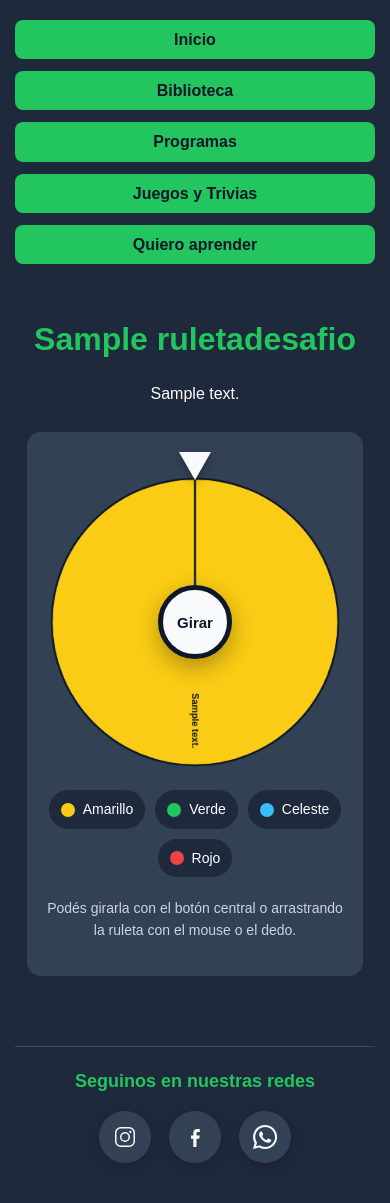
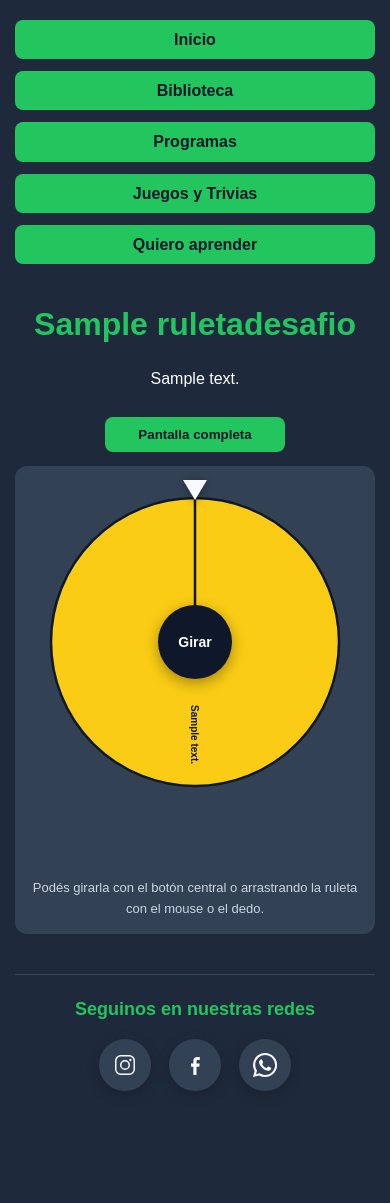
Before and after one commit to lucassantiagoantunez/escuela-formacion-scout-sl, a Django app: page /ruletas/1/ in a window 390 px wide. After the commit the page ends 1091 px from the top, so only its background shows below. Run offline with Django 5.2, Linux system fonts and the light colour scheme; tables that the repository leaves empty hold one stand-in row (values such as "Sample post"); some libraries are stand-ins or nearby versions.

Commit message:
Mejorar experiencia movil de juegos interactivos

```diff
--- a/core/static/core/css/detalle_ruleta.css
+++ b/core/static/core/css/detalle_ruleta.css
@@ -1,232 +1,277 @@
-/* ==================================================
-   BLOQUE RULETA DETALLE 1 - CONTENEDOR GENERAL
-================================================== */
 .detalle-ruleta-contenedor {
-    max-width: 1000px;
+    max-width: 960px;
     margin: 0 auto;
-    padding: 20px 20px 40px 20px;
+    text-align: center;
 }
 
-/* ==================================================
-   BLOQUE RULETA DETALLE 2 - CABECERA
-================================================== */
 .detalle-ruleta-descripcion {
     max-width: 760px;
     margin: 0 auto 25px;
-    text-align: center;
     color: white;
     line-height: 1.7;
 }
 
-/* ==================================================
-   BLOQUE RULETA DETALLE 3 - ESTRUCTURA PRINCIPAL
-================================================== */
+.detalle-ruleta-mobile-tools {
+    display: none;
+}
+
 .detalle-ruleta-caja {
     background-color: #334155;
-    padding: 25px;
-    border-radius: 14px;
-    text-align: center;
+    padding: 20px;
+    margin: 20px auto;
+    border-radius: 12px;
+    max-width: 760px;
 }
 
 .detalle-ruleta-zona {
-    position: relative;
-    max-width: 430px;
-    margin: 0 auto;
+    display: flex;
+    flex-direction: column;
+    align-items: center;
+    justify-content: center;
+    margin-bottom: 16px;
 }
 
-/* ==================================================
-   BLOQUE RULETA DETALLE 4 - MARCADOR SUPERIOR
-================================================== */
 .detalle-ruleta-marcador {
     width: 0;
     height: 0;
-    margin: 0 auto -6px auto;
-    border-left: 16px solid transparent;
-    border-right: 16px solid transparent;
-    border-top: 28px solid #f8fafc;
-    filter: drop-shadow(0 3px 4px rgba(0, 0, 0, 0.35));
+    margin: 0 auto -10px;
+    border-left: 14px solid transparent;
+    border-right: 14px solid transparent;
+    border-top: 24px solid #f8fafc;
+    filter: drop-shadow(0 2px 4px rgba(0, 0, 0, 0.35));
     position: relative;
     z-index: 3;
 }
 
-/* ==================================================
-   BLOQUE RULETA DETALLE 5 - CANVAS
-================================================== */
 .detalle-ruleta-lienzo-contenedor {
     position: relative;
-    width: 100%;
-    max-width: 380px;
+    width: min(100%, 380px);
     aspect-ratio: 1 / 1;
     margin: 0 auto;
 }
 
 .detalle-ruleta-canvas {
+    display: block;
     width: 100%;
     height: 100%;
-    display: block;
-    border-radius: 50%;
+    touch-action: none;
     cursor: grab;
-    touch-action: none;
-    user-select: none;
 }
 
 .detalle-ruleta-canvas.arrastrando {
     cursor: grabbing;
 }
 
-/* ==================================================
-   BLOQUE RULETA DETALLE 6 - BOTÓN CENTRAL
-================================================== */
 .detalle-ruleta-boton-centro {
     position: absolute;
     inset: 50% auto auto 50%;
     transform: translate(-50%, -50%);
-    width: 86px;
-    height: 86px;
+    width: 88px;
+    height: 88px;
     border-radius: 50%;
-    border: 5px solid #0f172a;
-    background-color: #f8fafc;
-    color: #0f172a;
-    font-size: 18px;
+    border: none;
+    background-color: #0f172a;
+    color: white;
     font-weight: bold;
+    font-size: 15px;
     cursor: pointer;
-    box-shadow: 0 8px 22px rgba(0, 0, 0, 0.3);
-    z-index: 4;
-    transition: 0.2s ease;
+    box-shadow: 0 4px 14px rgba(0, 0, 0, 0.35);
+    z-index: 2;
 }
 
 .detalle-ruleta-boton-centro:hover {
-    transform: translate(-50%, -50%) scale(1.03);
+    background-color: #1e293b;
 }
 
 .detalle-ruleta-boton-centro:disabled {
-    opacity: 0.75;
-    cursor: wait;
-    transform: translate(-50%, -50%);
+    opacity: 0.7;
+    cursor: not-allowed;
 }
 
-/* ==================================================
-   BLOQUE RULETA DETALLE 7 - RESULTADO
-================================================== */
 .detalle-ruleta-resultado {
-    margin-top: 25px;
-    display: none;
+    max-width: 520px;
+    margin: 14px auto 0;
+    opacity: 0;
+    transform: translateY(8px);
+    transition: opacity 0.25s ease, transform 0.25s ease;
 }
 
 .detalle-ruleta-resultado.activo {
-    display: block;
-}
-
-.detalle-ruleta-resultado.activo .detalle-ruleta-resultado-caja {
-    animation: ruletaResultadoPop 0.35s ease;
+    opacity: 1;
+    transform: translateY(0);
 }
 
 .detalle-ruleta-resultado-caja {
-    max-width: 760px;
-    margin: 0 auto;
-    border-radius: 14px;
-    padding: 20px;
+    min-height: 68px;
+    display: flex;
+    align-items: center;
+    justify-content: center;
+    padding: 14px 16px;
+    border-radius: 12px;
     color: #0f172a;
-    font-weight: bold;
-    line-height: 1.7;
-}
-
-.resultado-tipo {
-    display: inline-block;
-    margin-bottom: 10px;
-    padding: 6px 12px;
-    border-radius: 999px;
-    background-color: rgba(15, 23, 42, 0.18);
-    font-size: 13px;
-    text-transform: uppercase;
-    letter-spacing: 0.5px;
+    font-weight: 800;
+    box-shadow: inset 0 0 0 2px rgba(15, 23, 42, 0.15);
 }
 
 .resultado-texto {
-    font-size: 24px;
     margin: 0;
+    font-size: 20px;
+    line-height: 1.3;
+    text-align: center;
 }
 
-@keyframes ruletaResultadoPop {
-    0% {
-        transform: scale(0.88);
-        opacity: 0;
-    }
-    70% {
-        transform: scale(1.04);
-        opacity: 1;
-    }
-    100% {
-        transform: scale(1);
-        opacity: 1;
-    }
-}
-
-/* ==================================================
-   BLOQUE RULETA DETALLE 8 - REFERENCIAS
-================================================== */
 .detalle-ruleta-ayuda {
-    margin-top: 20px;
+    margin: 14px 0 0;
     color: #cbd5e1;
-    text-align: center;
     line-height: 1.6;
     font-size: 14px;
 }
 
-.detalle-ruleta-leyenda {
-    display: flex;
-    justify-content: center;
-    flex-wrap: wrap;
-    gap: 10px;
-    margin-top: 20px;
+.detalle-ruleta-vacio {
+    color: white;
+    line-height: 1.6;
+    margin: 0;
 }
 
-.detalle-ruleta-leyenda-item {
-    display: inline-flex;
-    align-items: center;
-    gap: 8px;
-    background-color: #1e293b;
-    padding: 8px 12px;
-    border-radius: 999px;
-    font-size: 14px;
-    color: white;
-}
+/* MÓVIL */
+@media (hover: none) and (pointer: coarse), (max-width: 768px) {
+    .detalle-ruleta-mobile-tools {
+        display: flex;
+        justify-content: center;
+        margin: 0 auto 14px;
+    }
 
-.detalle-ruleta-color {
-    width: 14px;
-    height: 14px;
-    border-radius: 50%;
-    display: inline-block;
-}
-
-/* ==================================================
-   BLOQUE RULETA DETALLE 9 - MENSAJE VACÍO
-================================================== */
-.detalle-ruleta-vacio {
-    text-align: center;
-    line-height: 1.7;
-    color: white;
-}
-
-/* ==================================================
-   BLOQUE RULETA DETALLE 10 - RESPONSIVE
-================================================== */
-@media (max-width: 768px) {
-    .detalle-ruleta-contenedor {
-        padding: 15px 12px 30px 12px;
+    .detalle-ruleta-mobile-tools .boton-verde {
+        width: auto;
+        min-width: 180px;
+        max-width: 240px;
+        margin: 0;
+        text-align: center;
     }
 
     .detalle-ruleta-caja {
-        padding: 20px;
+        padding: 14px;
+        margin: 14px auto;
+        border-radius: 12px;
+    }
+
+    .detalle-ruleta-lienzo-contenedor {
+        width: min(100%, 300px);
     }
 
     .detalle-ruleta-boton-centro {
         width: 74px;
         height: 74px;
-        font-size: 15px;
+        font-size: 14px;
+    }
+
+    .detalle-ruleta-marcador {
+        margin-bottom: -8px;
+        border-left-width: 12px;
+        border-right-width: 12px;
+        border-top-width: 20px;
+    }
+
+    .detalle-ruleta-resultado {
+        max-width: 100%;
+        margin-top: 12px;
+    }
+
+    .detalle-ruleta-resultado-caja {
+        min-height: 58px;
+        padding: 12px 14px;
     }
 
     .resultado-texto {
-        font-size: 20px;
+        font-size: 18px;
+        line-height: 1.25;
+    }
+
+    .detalle-ruleta-ayuda {
+        margin-top: 12px;
+        font-size: 13px;
     }
 }
+
+/* FULLSCREEN */
+.detalle-ruleta-caja:fullscreen,
+.detalle-ruleta-caja:-webkit-full-screen {
+    width: 100vw;
+    max-width: none;
+    height: 100dvh;
+    margin: 0;
+    padding: 14px;
+    box-sizing: border-box;
+    background-color: #0f172a;
+    border-radius: 0;
+    overflow-y: auto;
+    display: flex;
+    flex-direction: column;
+    align-items: center;
+    justify-content: center;
+}
+
+.detalle-ruleta-caja:fullscreen .detalle-ruleta-zona,
+.detalle-ruleta-caja:-webkit-full-screen .detalle-ruleta-zona {
+    margin-bottom: 14px;
+}
+
+.detalle-ruleta-caja:fullscreen .detalle-ruleta-lienzo-contenedor,
+.detalle-ruleta-caja:-webkit-full-screen .detalle-ruleta-lienzo-contenedor {
+    width: min(100%, 78vw, 430px, 58vh);
+}
+
+.detalle-ruleta-caja:fullscreen .detalle-ruleta-boton-centro,
+.detalle-ruleta-caja:-webkit-full-screen .detalle-ruleta-boton-centro {
+    width: 82px;
+    height: 82px;
+    font-size: 15px;
+}
+
+.detalle-ruleta-caja:fullscreen .detalle-ruleta-resultado,
+.detalle-ruleta-caja:-webkit-full-screen .detalle-ruleta-resultado {
+    max-width: min(100%, 560px);
+    margin-top: 10px;
+}
+
+.detalle-ruleta-caja:fullscreen .detalle-ruleta-resultado-caja,
+.detalle-ruleta-caja:-webkit-full-screen .detalle-ruleta-resultado-caja {
+    min-height: 64px;
+    padding: 14px 16px;
+}
+
+.detalle-ruleta-caja:fullscreen .resultado-texto,
+.detalle-ruleta-caja:-webkit-full-screen .resultado-texto {
+    font-size: 18px;
+}
+
+.detalle-ruleta-caja:fullscreen .detalle-ruleta-ayuda,
+.detalle-ruleta-caja:-webkit-full-screen .detalle-ruleta-ayuda {
+    margin-top: 10px;
+    font-size: 13px;
+    max-width: 520px;
+}
+
+@media (max-width: 768px) {
+    .detalle-ruleta-caja:fullscreen,
+    .detalle-ruleta-caja:-webkit-full-screen {
+        padding: 10px;
+    }
+
+    .detalle-ruleta-caja:fullscreen .detalle-ruleta-lienzo-contenedor,
+    .detalle-ruleta-caja:-webkit-full-screen .detalle-ruleta-lienzo-contenedor {
+        width: min(100%, 84vw, 340px, 50vh);
+    }
+
+    .detalle-ruleta-caja:fullscreen .detalle-ruleta-boton-centro,
+    .detalle-ruleta-caja:-webkit-full-screen .detalle-ruleta-boton-centro {
+        width: 72px;
+        height: 72px;
+        font-size: 14px;
+    }
+
+    .detalle-ruleta-caja:fullscreen .resultado-texto,
+    .detalle-ruleta-caja:-webkit-full-screen .resultado-texto {
+        font-size: 16px;
+    }
+}
--- a/core/templates/core/detalle_ruleta.html
+++ b/core/templates/core/detalle_ruleta.html
@@ -17,8 +17,14 @@
         </div>
     {% endif %}
 
+    <div class="detalle-ruleta-mobile-tools">
+        <button type="button" id="btn-fullscreen-ruleta" class="boton-verde">
+            Pantalla completa
+        </button>
+    </div>
+
     {% if sectores %}
-        <div class="detalle-ruleta-caja">
+        <div class="detalle-ruleta-caja" id="ruleta-fullscreen-target">
             <div class="detalle-ruleta-zona">
                 <div class="detalle-ruleta-marcador"></div>
 
@@ -33,28 +39,8 @@
 
             <div id="resultado-ruleta" class="detalle-ruleta-resultado">
                 <div id="resultado-ruleta-caja" class="detalle-ruleta-resultado-caja">
-                    <div id="resultado-tipo" class="resultado-tipo"></div>
                     <p id="resultado-texto" class="resultado-texto"></p>
                 </div>
-            </div>
-
-            <div class="detalle-ruleta-leyenda">
-                <span class="detalle-ruleta-leyenda-item">
-                    <span class="detalle-ruleta-color" style="background-color: #facc15;"></span>
-                    Amarillo
-                </span>
-                <span class="detalle-ruleta-leyenda-item">
-                    <span class="detalle-ruleta-color" style="background-color: #22c55e;"></span>
-                    Verde
-                </span>
-                <span class="detalle-ruleta-leyenda-item">
-                    <span class="detalle-ruleta-color" style="background-color: #38bdf8;"></span>
-                    Celeste
-                </span>
-                <span class="detalle-ruleta-leyenda-item">
-                    <span class="detalle-ruleta-color" style="background-color: #ef4444;"></span>
-                    Rojo
-                </span>
             </div>
 
             <p class="detalle-ruleta-ayuda">
@@ -78,16 +64,17 @@
             const canvas = document.getElementById('ruleta-canvas');
             const ctx = canvas.getContext('2d');
             const btnGirar = document.getElementById('btn-girar');
+            const btnFullscreen = document.getElementById('btn-fullscreen-ruleta');
+            const fullscreenTarget = document.getElementById('ruleta-fullscreen-target');
+
             const resultadoBloque = document.getElementById('resultado-ruleta');
             const resultadoCaja = document.getElementById('resultado-ruleta-caja');
-            const resultadoTipo = document.getElementById('resultado-tipo');
             const resultadoTexto = document.getElementById('resultado-texto');
+
+            const lienzoContenedor = canvas.closest('.detalle-ruleta-lienzo-contenedor');
 
             const sectores = JSON.parse(document.getElementById('sectores-ruleta-data').textContent);
             const coloresBase = ['#facc15', '#22c55e', '#38bdf8', '#ef4444'];
-            const radio = canvas.width / 2;
-            const centroX = radio;
-            const centroY = radio;
 
             let audioContext = null;
             let anguloActual = -Math.PI / 2;
@@ -99,18 +86,13 @@
             let ultimoIndiceTick = null;
             let ultimoTimestamp = null;
 
+            let canvasSize = 380;
+            let radio = canvasSize / 2;
+            let centroX = radio;
+            let centroY = radio;
+
             function obtenerColor(index) {
                 return coloresBase[index % coloresBase.length];
-            }
-
-            function formatearTipo(tipo) {
-                if (tipo === 'prenda_castigo') {
-                    return 'Prenda o castigo';
-                }
-                if (tipo === 'buena_accion') {
-                    return 'Buena acción diaria';
-                }
-                return 'Resultado';
             }
 
             function asegurarAudio() {
@@ -150,8 +132,33 @@
                     oscillator.start(audioContext.currentTime);
                     oscillator.stop(audioContext.currentTime + 0.05);
                 } catch (error) {
-                    // los navegadores aman sabotear cosas simples
+                    // los navegadores aman arruinar cosas simples
                 }
+            }
+
+            function redimensionarCanvas() {
+                if (!lienzoContenedor) {
+                    return;
+                }
+
+                const anchoDisponible = Math.min(lienzoContenedor.clientWidth || 380, 380);
+                const size = Math.max(anchoDisponible, 220);
+                const ratio = window.devicePixelRatio || 1;
+
+                canvasSize = size;
+                radio = canvasSize / 2;
+                centroX = radio;
+                centroY = radio;
+
+                canvas.style.width = `${canvasSize}px`;
+                canvas.style.height = `${canvasSize}px`;
+                canvas.width = Math.floor(canvasSize * ratio);
+                canvas.height = Math.floor(canvasSize * ratio);
+
+                ctx.setTransform(1, 0, 0, 1, 0, 0);
+                ctx.scale(ratio, ratio);
+
+                dibujarRuleta();
             }
 
             function obtenerAnguloPuntero(evento) {
@@ -167,9 +174,11 @@
 
             function normalizarAngulo(angulo) {
                 let valor = angulo % (Math.PI * 2);
+
                 if (valor < 0) {
                     valor += Math.PI * 2;
                 }
+
                 return valor;
             }
 
@@ -195,7 +204,7 @@
             }
 
             function dibujarRuleta() {
-                ctx.clearRect(0, 0, canvas.width, canvas.height);
+                ctx.clearRect(0, 0, canvasSize, canvasSize);
 
                 const cantidad = sectores.length;
                 const anguloPorSector = (Math.PI * 2) / cantidad;
@@ -221,17 +230,18 @@
                     ctx.rotate(inicio + anguloPorSector / 2);
                     ctx.textAlign = 'right';
                     ctx.fillStyle = '#0f172a';
-                    ctx.font = 'bold 12px Arial';
+                    ctx.font = `bold ${Math.max(10, Math.floor(canvasSize * 0.032))}px Arial`;
 
                     const textoOriginal = sectores[i].texto || '';
-                    const texto = textoOriginal.length > 18 ? textoOriginal.slice(0, 18) + '…' : textoOriginal;
+                    const limite = canvasSize < 300 ? 14 : 18;
+                    const texto = textoOriginal.length > limite ? textoOriginal.slice(0, limite) + '…' : textoOriginal;
 
                     ctx.fillText(texto, radio - 28, 4);
                     ctx.restore();
                 }
 
                 ctx.beginPath();
-                ctx.arc(centroX, centroY, 30, 0, Math.PI * 2);
+                ctx.arc(centroX, centroY, Math.max(24, Math.floor(canvasSize * 0.08)), 0, Math.PI * 2);
                 ctx.fillStyle = '#0f172a';
                 ctx.fill();
             }
@@ -240,7 +250,6 @@
                 const sector = sectores[indice];
                 const color = obtenerColor(indice);
 
-                resultadoTipo.textContent = formatearTipo(sector.tipo);
                 resultadoTexto.textContent = sector.texto;
                 resultadoCaja.style.backgroundColor = color;
 
@@ -339,6 +348,7 @@
                 ultimoAnguloPuntero = nuevoAngulo;
 
                 const ahora = performance.now();
+
                 if (ultimaMuestraDrag) {
                     const deltaTiempo = Math.max((ahora - ultimaMuestraDrag.tiempo) / 1000, 0.001);
                     let deltaAngulo = nuevoAngulo - ultimaMuestraDrag.angulo;
@@ -381,6 +391,56 @@
                 }
             }
 
+            function estaEnPantallaCompleta() {
+                return Boolean(
+                    document.fullscreenElement ||
+                    document.webkitFullscreenElement ||
+                    document.msFullscreenElement
+                );
+            }
+
+            function actualizarTextoBotonFullscreen() {
+                if (!btnFullscreen) {
+                    return;
+                }
+
+                btnFullscreen.textContent = estaEnPantallaCompleta()
+                    ? 'Salir de pantalla completa'
+                    : 'Pantalla completa';
+            }
+
+            async function entrarPantallaCompleta() {
+                if (!fullscreenTarget) {
+                    return;
+                }
+
+                try {
+                    if (fullscreenTarget.requestFullscreen) {
+                        await fullscreenTarget.requestFullscreen();
+                    } else if (fullscreenTarget.webkitRequestFullscreen) {
+                        fullscreenTarget.webkitRequestFullscreen();
+                    } else if (fullscreenTarget.msRequestFullscreen) {
+                        fullscreenTarget.msRequestFullscreen();
+                    }
+                } catch (error) {
+                    console.error('No se pudo activar pantalla completa.', error);
+                }
+            }
+
+            async function salirPantallaCompleta() {
+                try {
+                    if (document.exitFullscreen) {
+                        await document.exitFullscreen();
+                    } else if (document.webkitExitFullscreen) {
+                        document.webkitExitFullscreen();
+                    } else if (document.msExitFullscreen) {
+                        document.msExitFullscreen();
+                    }
+                } catch (error) {
+                    console.error('No se pudo salir de pantalla completa.', error);
+                }
+            }
+
             btnGirar.addEventListener('click', girarAleatorio);
 
             canvas.addEventListener('mousedown', iniciarArrastre);
@@ -392,7 +452,36 @@
             window.addEventListener('touchend', terminarArrastre);
             window.addEventListener('touchcancel', terminarArrastre);
 
-            dibujarRuleta();
+            if (btnFullscreen) {
+                btnFullscreen.addEventListener('click', function () {
+                    if (estaEnPantallaCompleta()) {
+                        salirPantallaCompleta();
+                    } else {
+                        entrarPantallaCompleta();
+                    }
+                });
+
+                document.addEventListener('fullscreenchange', function () {
+                    actualizarTextoBotonFullscreen();
+                    setTimeout(redimensionarCanvas, 80);
+                });
+
+                document.addEventListener('webkitfullscreenchange', function () {
+                    actualizarTextoBotonFullscreen();
+                    setTimeout(redimensionarCanvas, 80);
+                });
+
+                document.addEventListener('msfullscreenchange', function () {
+                    actualizarTextoBotonFullscreen();
+                    setTimeout(redimensionarCanvas, 80);
+                });
+
+                actualizarTextoBotonFullscreen();
+            }
+
+            window.addEventListener('resize', redimensionarCanvas);
+
+            redimensionarCanvas();
         });
     </script>
 {% endif %}
```
